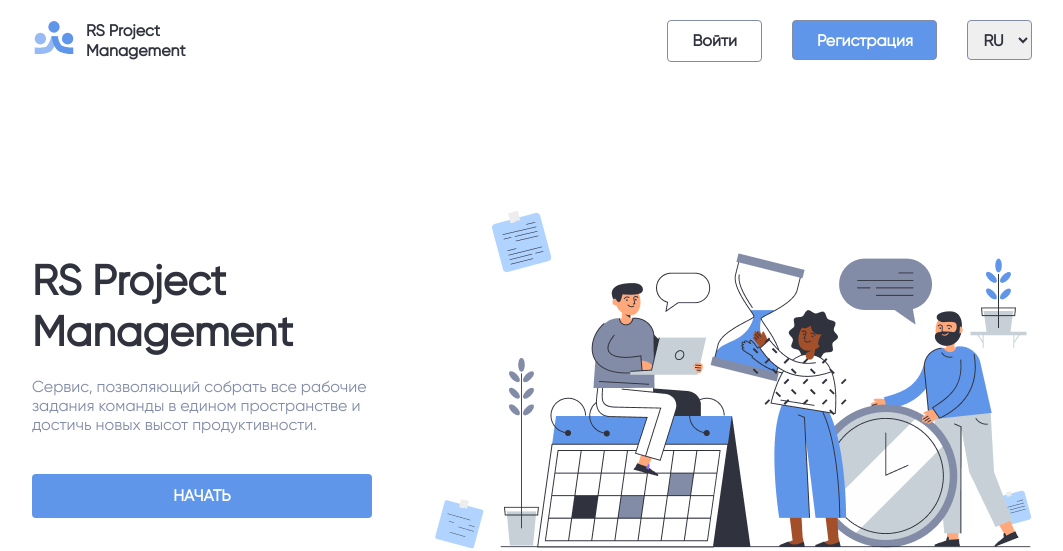
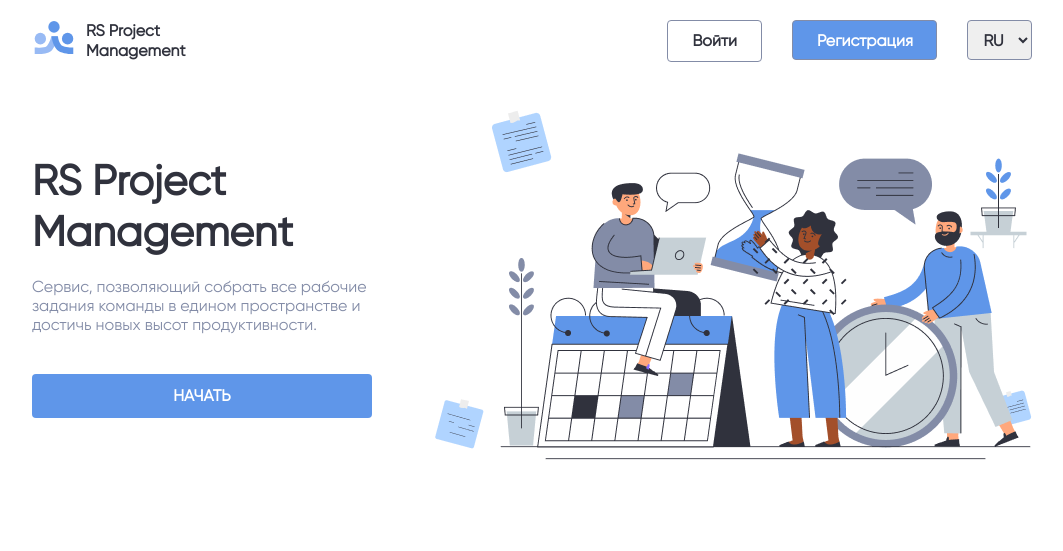
Before and after one commit to nikolakozaryan/project-management-app, a React (Create React App) app: page / in a window 1280 px wide. Shown: the top 551 px of the page, without its empty margins (108-1171 px from the left). Built offline with nearby package versions, Linux system fonts and the light colour scheme.

Commit message:
fix: fix home page style

```diff
--- a/src/common/style/abstracts/_variables.scss
+++ b/src/common/style/abstracts/_variables.scss
@@ -15,4 +15,4 @@ $overlay-color: #00000080;
 $extra-small: 378px;
 $small: 600px;
 $medium: 768px;
-$large: 992px;
+$large: 1100px;
--- a/src/components/common/Header/HeaderButtons/LanguageSelect/LanguageSelect.tsx
+++ b/src/components/common/Header/HeaderButtons/LanguageSelect/LanguageSelect.tsx
@@ -22,12 +22,8 @@ const LanguageSelect = () => {
       name="language"
       defaultValue={lang}
     >
-      <option value={LANGUAGES.ru} selected={lang === LANGUAGES.ru}>
-        {LANGUAGES.ru.toLocaleUpperCase()}
-      </option>
-      <option value={LANGUAGES.en} selected={lang === LANGUAGES.en}>
-        {LANGUAGES.en.toLocaleUpperCase()}
-      </option>
+      <option value={LANGUAGES.ru}>{LANGUAGES.ru.toLocaleUpperCase()}</option>
+      <option value={LANGUAGES.en}>{LANGUAGES.en.toLocaleUpperCase()}</option>
     </select>
   );
 };
--- a/src/components/pages/home/Guide/Guide.module.scss
+++ b/src/components/pages/home/Guide/Guide.module.scss
@@ -4,17 +4,17 @@
 .container {
   text-align: center;
   width: 100%;
-  max-width: 120rem;
-  padding: 0 10rem;
+  max-width: 100rem;
   margin: auto;
   margin-bottom: 10rem;
 
-  @media screen and (max-width: $medium) {
+  @media screen and (max-width: $large) {
     padding: 0 5rem;
+    margin-bottom: 5rem;
   }
 
   @media screen and (max-width: $small) {
-    padding: 0 1rem;
+    padding: 0 2rem;
   }
 
   h2 {
--- a/src/components/pages/home/Start/Start.module.scss
+++ b/src/components/pages/home/Start/Start.module.scss
@@ -2,13 +2,19 @@
 
 .container {
   display: flex;
-  max-width: 120rem;
+  max-width: 100rem;
   justify-content: space-between;
-  padding: 10rem;
   margin: auto;
+  margin-bottom: 10rem;
+
+  @media screen and (max-width: $large) {
+    padding: 0 5rem;
+    margin-bottom: 5rem;
+  }
 
   @media screen and (max-width: $medium) {
-    padding: 5rem;
+    padding-left: 5rem;
+    padding-right: 5rem;
   }
 
   img {
```
